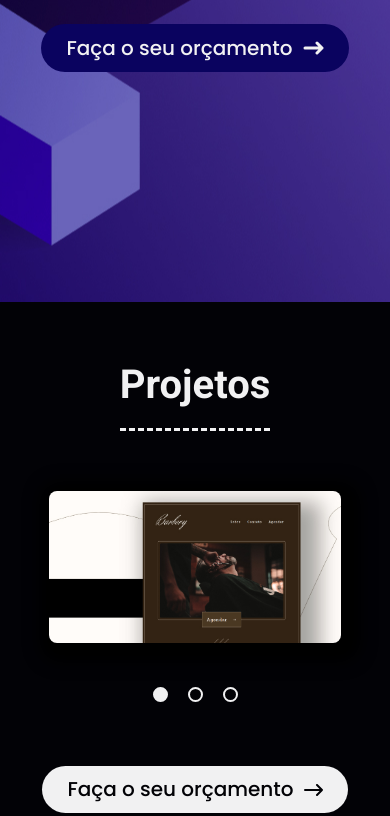
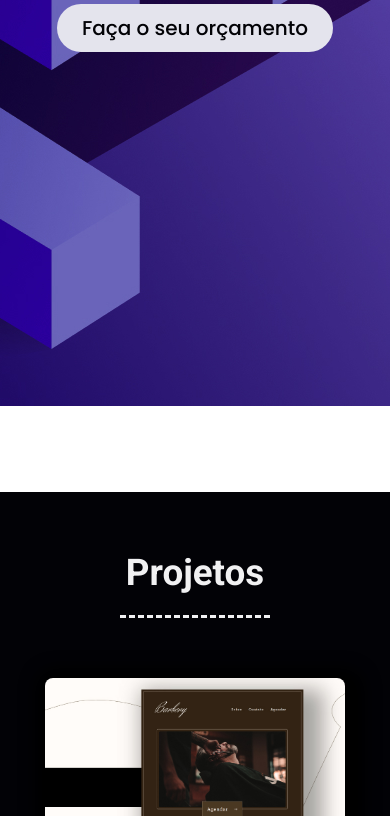
Before and after one commit to RenanLucenaDeveloper/Portfolio, a plain HTML site: page index.html in a window 390 px wide. Shown: the part 352-1168 px from the top of the page. Drawn offline with Linux system fonts and the light colour scheme.

Commit message:
mobile v3

```diff
--- a/js/script.js
+++ b/js/script.js
@@ -6,6 +6,6 @@ new SimpleSlide({
   slide: 'principal',
   nav: true, // se deve ou não mostrar a navegação
   auto: true, // se o slide deve passar automaticamente
-  time: 9000, // tempo de transição dos slides
+  time: 10000, // tempo de transição dos slides
   pauseOnHover: true, // pausa a transição automática
 });
--- a/scss/_contato.scss
+++ b/scss/_contato.scss
@@ -61,7 +61,7 @@
     }
 
     @include mobile {
-      font-size: 2.5rem;
+      font-size: $titulo;
     }
   }
 
@@ -71,6 +71,7 @@
     font-weight: bold;
     font-size: 1.35rem;
     text-align: left;
+    letter-spacing: 1px;
     color: #020206;
     margin-top: 20px;
     width: 480px;
@@ -87,6 +88,8 @@
 
     @include mobile {
       max-width: 300px;
+      font-size: $p;
+      line-height: 1.4rem;
     }
   }
 
@@ -96,6 +99,7 @@
     font-weight: normal;
     font-size: 1.25rem;
     line-height: 28px;
+    letter-spacing: 1px;
     color: #575760;
     text-align: left;
     margin-top: 10px;
@@ -113,6 +117,8 @@
 
     @include mobile {
       max-width: 300px;
+      font-size: $p;
+      line-height: 1.4rem;
     }
   }
 }
--- a/scss/_footer.scss
+++ b/scss/_footer.scss
@@ -9,8 +9,14 @@ footer {
     font-family: $fonte-principal;
     font-style: normal;
     font-weight: bold;
-    font-size: 1.25rem;
+    font-size: 1.5rem;
     color: $preto;
     text-align: center;
+
+    @include mobile {
+      font-size: $p;
+      max-width: 300px;
+      margin: 0 auto;
+    }
   }
 }
--- a/scss/_intro.scss
+++ b/scss/_intro.scss
@@ -11,7 +11,10 @@
 
 
   @include mobile {
-    font-size: 1.25rem;
+    font-size: $p;
+    max-width: 300px;
+    margin: 0 auto;
+    font-weight: bold;
   }
   }
 }
@@ -26,7 +29,7 @@
 
   @include mobile {
     background: url(../img/intro-bg-mobile.jpg) no-repeat center;
-    height: 599px;
+    height: calc(100vh - 72px);
   }
 
   h1 {
@@ -41,6 +44,23 @@
     max-width: 580px;
     margin: 300px auto 0 auto;
 
+    @include mobile {
+      margin-top: 150px;
+      max-width: 300px;
+      font-size: $titulo;
+      line-height: 37px;
+
+      overflow-wrap: break-word;
+      word-wrap: break-word;
+      -ms-word-break: break-all;
+      word-break: break-all;
+      word-break: break-word;
+      -ms-hyphens: auto;
+      -moz-hyphens: auto;
+      -webkit-hyphens: auto;
+      hyphens: auto;
+    }
+
     &::after {
       content: "";
       display: block;
@@ -53,32 +73,14 @@
         margin: 30px auto 40px auto;
       }
     }
-
-    @include mobile {
-      margin-top: 150px;
-      max-width: 300px;
-      font-size: 2.5rem;
-      line-height: 37px;
-
-      overflow-wrap: break-word;
-      word-wrap: break-word;
-      -ms-word-break: break-all;
-      word-break: break-all;
-      word-break: break-word;
-      -ms-hyphens: auto;
-      -moz-hyphens: auto;
-      -webkit-hyphens: auto;
-      hyphens: auto;
-
-    }
   }
 
   a {
     font-family: $fonte-secundaria;
     padding: 10px 25px;
-    background-color: $azul-escuro;
+    background-color: $cinza-claro;
     border-radius: 50px;
-    color: $branco;
+    color: $preto;
     text-decoration: none;
     font-size: 24px;
     font-weight: 500;
@@ -88,11 +90,12 @@
 
       @include mobile {
         margin: 0 0 0 10px;
+        display: none;
       }
     }
 
   @include mobile {
-    font-size: 1.25rem;
+    font-size: $botao;
   }
   }
 }
--- a/scss/_projetos.scss
+++ b/scss/_projetos.scss
@@ -29,7 +29,7 @@
     }
 
     @include mobile {
-      font-size: 2.5rem;
+      font-size: $titulo;
     }
   }
 
@@ -67,7 +67,7 @@
       box-shadow: 5px 5px 15px 15px rgba($color: #000000, $alpha: 1);
 
       @include mobile {
-        max-width: 75vw;
+        max-width: 300px;
       }
     }
   }
--- a/scss/_variaveis.scss
+++ b/scss/_variaveis.scss
@@ -2,6 +2,12 @@
 
 $fonte-principal: 'Roboto';
 $fonte-secundaria: 'Poppins';
+
+/* -- Mobile -- */
+
+$titulo: 2.3rem;
+$botao: 1.25rem;
+$p: 1.1rem;
 
 /* Cores */
 
```
Also changed, not shown: css/style.css.
